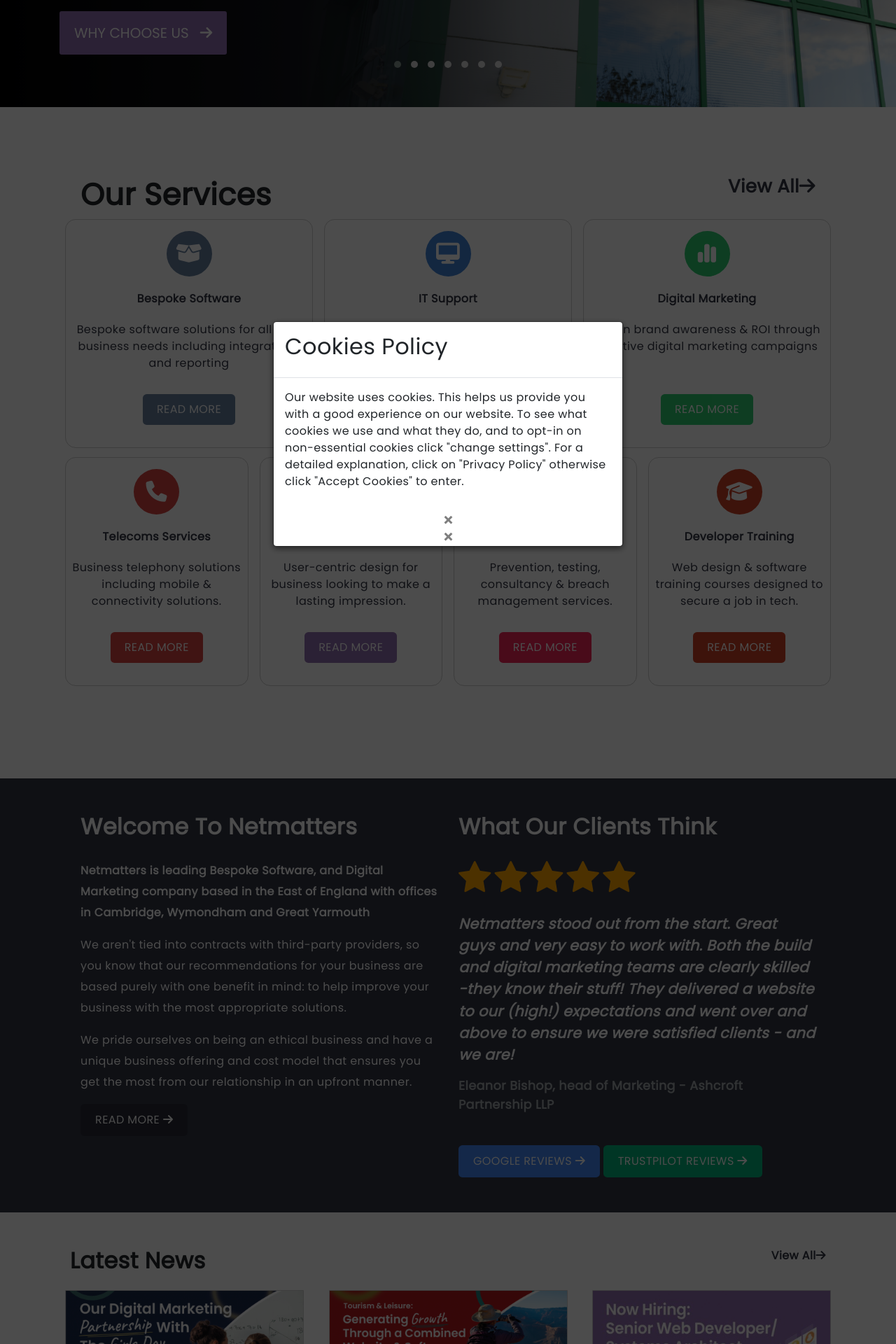
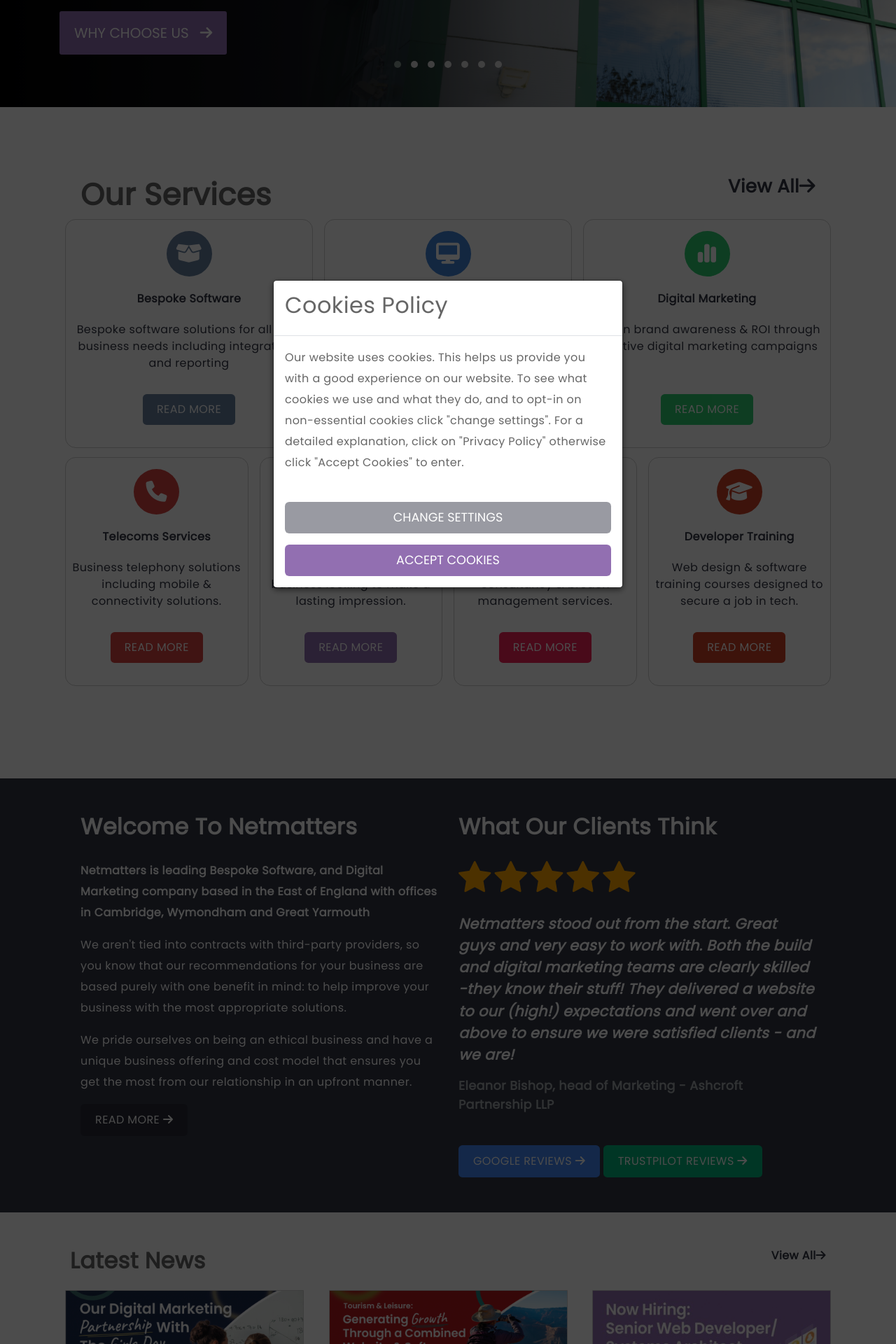
Before and after one commit to simharuk2021/reflection_project, a PHP site: page / in a window 1280 px wide. Shown: the part 680-2600 px from the top of the page at 70% size. Run offline with PHP 8.4, Linux system fonts and the light colour scheme; some libraries are stand-ins or nearby versions.

Commit message:
modal styling

```diff
--- a/index.html
+++ b/index.html
@@ -1046,8 +1046,10 @@
                                 "Accept Cookies" to enter.
                             </p>
                         </div>
-                        <button class="close" onclick="closeModal()">&times;</button>
-                        <button class="close" onclick="acceptCookies()">&times;</button>
+                        <div class="modal-buttons">
+                            <button class="change button modal-button" onclick="closeModal()">change settings</button>
+                            <button class="accept button modal-button" onclick="setCookie()">accept cookies</button>
+                        </div>
                     </div>
                 </div>
             </div>
--- a/scss/components/_modal.scss
+++ b/scss/components/_modal.scss
@@ -18,24 +18,59 @@
     padding: 30px;
 }
 
-.modal-dialog{
-    margin:auto;
+.modal-dialog {
+    margin: auto;
 }
 
-.modal-fade{
+.modal-fade {
     opacity: 1;
 }
 
-.modal-content{
+.modal-content {
     display: flex;
     flex-direction: column;
     position: relative;
     background-color: #fff;
     border: 1px solid #999;
-    border: 1px solid rgba(0,0,0,.2);
+    border: 1px solid rgba(0, 0, 0, .2);
     border-radius: 5px;
-    box-shadow: 0 3px 9px rgba(0,0,0,.5);
+    box-shadow: 0 3px 9px rgba(0, 0, 0, .5);
     background-clip: padding-box;
     outline: none;
+}
+
+.modal-content p {
+    line-height: 1.875rem;
+    margin-bottom: 25px;
+}
+
+.modal-buttons {
+    display: flex;
+    flex-direction: column;
+    justify-content: center;
 
 }
+
+.modal-button {
+    text-transform: uppercase;
+    margin-left: 1rem;
+    margin-right: 1rem;
+    margin-bottom: 1rem;
+    line-height: 35px;
+    padding:5px 15px;
+    width:auto;
+    font-size: 1.1rem;
+}
+
+.change {
+    background-color: $bk-grey-three;
+    &:hover{
+        background-color: darken($bk-grey-three, 10%);
+    }
+}
+.accept {
+    background-color: $bk-purple;
+    &:hover{
+        background-color: darken($bk-purple, 10%);
+    }
+}
--- a/scss/layout/_base.scss
+++ b/scss/layout/_base.scss
@@ -1,6 +1,7 @@
 body{
     font-family: $font-stack-secondary;
     letter-spacing: .4px;
+    color: #666;
 }
 
 * {
```
Also changed, not shown: css/style.css.
